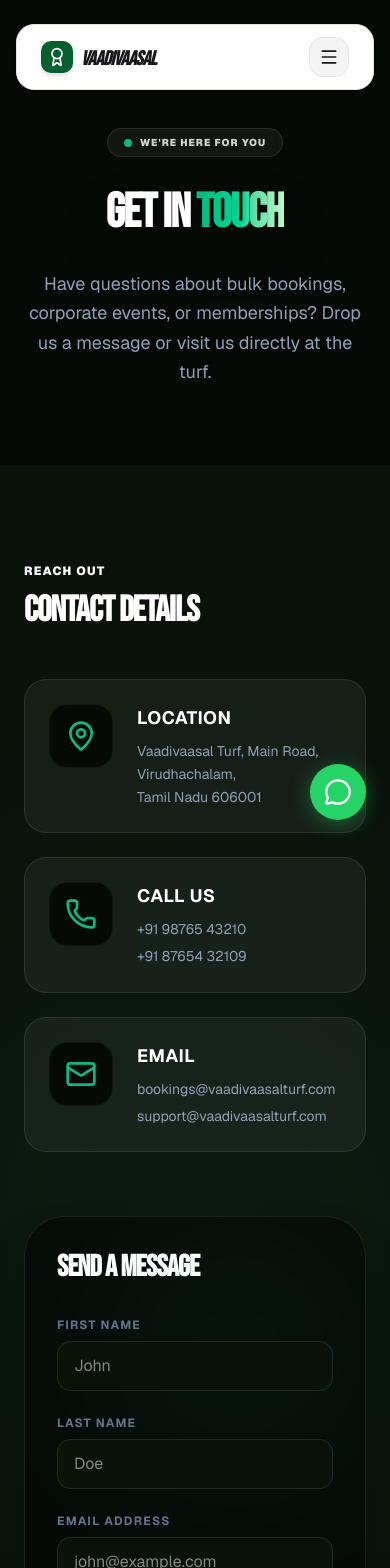
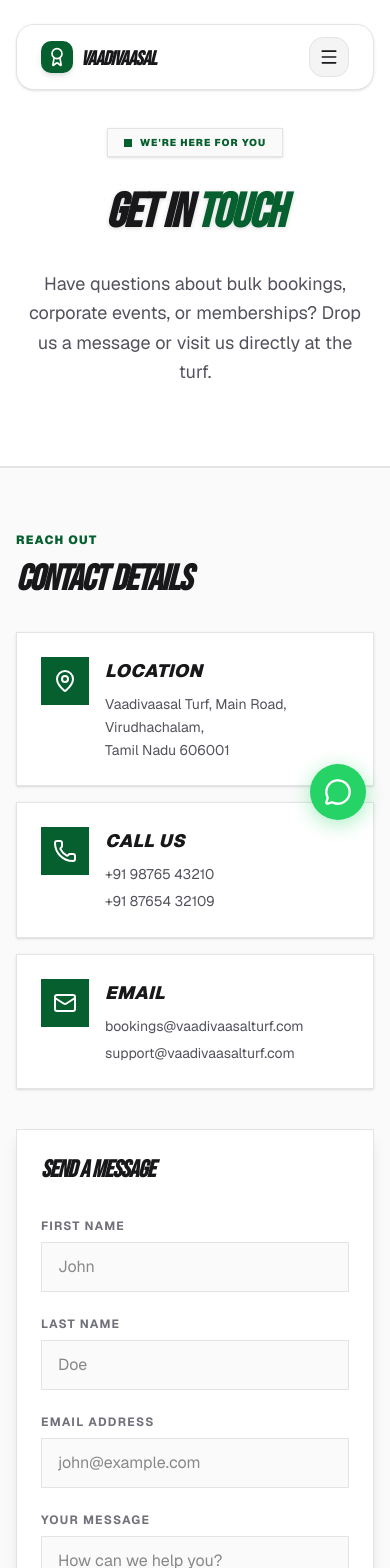
Before and after one commit to anbuselvamA/VAADIVASAL-, a Next.js app: page /contact in a window 390 px wide. Shown: the top 1568 px of the page. Built offline with nearby package versions, Linux system fonts and the light colour scheme.

Commit message:
UI: Refactored Facilities and Contact pages to Light Athletic theme

```diff
--- a/src/app/contact/page.tsx
+++ b/src/app/contact/page.tsx
@@ -9,28 +9,28 @@
 
 export default function ContactPage() {
   return (
-    <main className="min-h-screen bg-[#060a06] text-slate-100 font-sans selection:bg-white/30 relative">
+    <main className="min-h-screen bg-zinc-50 text-zinc-900 font-sans selection:bg-[#065f2e]/20 relative">
 
       {/* ── SHARED NAVBAR ── */}
       <Navbar />
 
       {/* ── CINEMATIC HEADER ── */}
-      <section className="relative pt-32 pb-20 flex items-center justify-center overflow-hidden border-b border-white/5">
-        <Spotlight className="-top-40 left-0 md:left-60 md:-top-20" fill="rgba(16, 185, 129, 0.15)" />
+      <section className="relative pt-32 pb-20 flex items-center justify-center overflow-hidden border-b border-zinc-200 bg-white">
+        <div className="absolute inset-0 z-0 bg-[radial-gradient(#e5e7eb_1px,transparent_1px)] [background-size:16px_16px] opacity-30" />
         <div className="relative z-10 max-w-4xl mx-auto px-6 text-center">
           <motion.div
             initial={{ opacity: 0, y: 20 }}
             animate={{ opacity: 1, y: 0 }}
             transition={{ duration: 0.8 }}
           >
-            <div className="inline-flex items-center gap-2 px-4 py-1.5 rounded-full border border-white/10 bg-white/5 mb-8 backdrop-blur-md">
-              <span className="w-2 h-2 rounded-full bg-[#10b981]"></span>
-              <span className="text-[10px] font-black tracking-widest text-zinc-300 uppercase">We're Here For You</span>
+            <div className="inline-flex items-center gap-2 px-4 py-1.5 border border-zinc-200 bg-zinc-50 mb-8 shadow-sm">
+              <span className="w-2 h-2 rounded-none bg-[#065f2e]"></span>
+              <span className="text-[10px] font-black tracking-widest text-[#065f2e] uppercase">We're Here For You</span>
             </div>
-            <h1 className="text-5xl md:text-7xl lg:text-8xl font-black font-heading uppercase tracking-tight text-white drop-shadow-2xl">
-              GET IN <span className="text-transparent bg-clip-text bg-gradient-to-r from-[#10b981] via-emerald-400 to-green-200">TOUCH</span>
+            <h1 className="text-5xl md:text-7xl lg:text-8xl font-black font-heading uppercase tracking-tight italic text-zinc-900 drop-shadow-sm">
+              GET IN <span className="text-[#065f2e]">TOUCH</span>
             </h1>
-            <p className="mt-8 text-lg text-slate-400 max-w-2xl mx-auto leading-relaxed">
+            <p className="mt-8 text-lg text-zinc-600 max-w-2xl mx-auto leading-relaxed">
               Have questions about bulk bookings, corporate events, or memberships? Drop us a message or visit us directly at the turf.
             </p>
           </motion.div>
@@ -38,80 +38,76 @@
       </section>
 
       {/* ── CONTACT GRID ── */}
-      <section className="py-24 bg-[#0a120a] relative">
-        <div className="absolute inset-0 bg-[radial-gradient(circle_at_center,rgba(16,185,129,0.05)_0%,transparent_70%)] pointer-events-none" />
-
-        <div className="max-w-7xl mx-auto px-6 grid grid-cols-1 lg:grid-cols-2 gap-16 relative z-10">
+      <section className="py-16 md:py-24 bg-zinc-50 relative border-t border-zinc-200">
+        <div className="max-w-7xl mx-auto px-4 sm:px-6 grid grid-cols-1 lg:grid-cols-2 gap-10 lg:gap-16 relative z-10">
 
           {/* Info Side */}
           <div>
-            <h2 className="text-white font-black tracking-widest uppercase text-xs mb-3">Reach Out</h2>
-            <h3 className="text-4xl md:text-5xl font-black font-heading text-white uppercase tracking-tight mb-12">Contact Details</h3>
+            <h2 className="text-[#065f2e] font-black tracking-widest uppercase text-xs mb-3">Reach Out</h2>
+            <h3 className="text-4xl md:text-5xl font-black font-heading text-zinc-900 uppercase italic tracking-tight mb-8 lg:mb-12">CONTACT DETAILS</h3>
 
-            <div className="space-y-6">
-              <div className="flex gap-6 p-6 rounded-3xl bg-white/5 border border-white/10 hover:border-[#10b981]/30 transition-colors group">
-                <div className="w-16 h-16 rounded-2xl bg-[#060a06] border border-white/5 flex items-center justify-center shrink-0 group-hover:scale-105 transition-transform">
-                  <MapPin className="w-8 h-8 text-[#10b981]" />
+            <div className="space-y-4 sm:space-y-6">
+              <div className="flex gap-4 sm:gap-6 p-6 rounded-none bg-white border border-zinc-200 hover:border-[#065f2e] transition-colors group shadow-sm">
+                <div className="w-12 h-12 sm:w-16 sm:h-16 rounded-none bg-[#065f2e] flex items-center justify-center shrink-0 group-hover:scale-105 transition-transform">
+                  <MapPin className="w-6 h-6 sm:w-8 sm:h-8 text-white" />
                 </div>
                 <div>
-                  <h4 className="text-white font-bold text-lg mb-2 tracking-wide uppercase">Location</h4>
-                  <p className="text-slate-400 text-sm leading-relaxed">Vaadivaasal Turf, Main Road, Virudhachalam,<br/>Tamil Nadu 606001</p>
+                  <h4 className="text-zinc-900 font-black text-lg mb-2 tracking-wide uppercase italic">Location</h4>
+                  <p className="text-zinc-600 text-sm leading-relaxed">Vaadivaasal Turf, Main Road, Virudhachalam,<br/>Tamil Nadu 606001</p>
                 </div>
               </div>
 
-              <div className="flex gap-6 p-6 rounded-3xl bg-white/5 border border-white/10 hover:border-[#10b981]/30 transition-colors group">
-                <div className="w-16 h-16 rounded-2xl bg-[#060a06] border border-white/5 flex items-center justify-center shrink-0 group-hover:scale-105 transition-transform">
-                  <Phone className="w-8 h-8 text-[#10b981]" />
+              <div className="flex gap-4 sm:gap-6 p-6 rounded-none bg-white border border-zinc-200 hover:border-[#065f2e] transition-colors group shadow-sm">
+                <div className="w-12 h-12 sm:w-16 sm:h-16 rounded-none bg-[#065f2e] flex items-center justify-center shrink-0 group-hover:scale-105 transition-transform">
+                  <Phone className="w-6 h-6 sm:w-8 sm:h-8 text-white" />
                 </div>
                 <div>
-                  <h4 className="text-white font-bold text-lg mb-2 tracking-wide uppercase">Call Us</h4>
-                  <p className="text-slate-400 text-sm leading-relaxed mb-1">+91 98765 43210</p>
-                  <p className="text-slate-400 text-sm leading-relaxed">+91 87654 32109</p>
+                  <h4 className="text-zinc-900 font-black text-lg mb-2 tracking-wide uppercase italic">Call Us</h4>
+                  <p className="text-zinc-600 text-sm leading-relaxed mb-1">+91 98765 43210</p>
+                  <p className="text-zinc-600 text-sm leading-relaxed">+91 87654 32109</p>
                 </div>
               </div>
 
-              <div className="flex gap-6 p-6 rounded-3xl bg-white/5 border border-white/10 hover:border-[#10b981]/30 transition-colors group">
-                <div className="w-16 h-16 rounded-2xl bg-[#060a06] border border-white/5 flex items-center justify-center shrink-0 group-hover:scale-105 transition-transform">
-                  <Mail className="w-8 h-8 text-[#10b981]" />
+              <div className="flex gap-4 sm:gap-6 p-6 rounded-none bg-white border border-zinc-200 hover:border-[#065f2e] transition-colors group shadow-sm">
+                <div className="w-12 h-12 sm:w-16 sm:h-16 rounded-none bg-[#065f2e] flex items-center justify-center shrink-0 group-hover:scale-105 transition-transform">
+                  <Mail className="w-6 h-6 sm:w-8 sm:h-8 text-white" />
                 </div>
                 <div>
-                  <h4 className="text-white font-bold text-lg mb-2 tracking-wide uppercase">Email</h4>
-                  <p className="text-slate-400 text-sm leading-relaxed mb-1">bookings@vaadivaasalturf.com</p>
-                  <p className="text-slate-400 text-sm leading-relaxed">support@vaadivaasalturf.com</p>
+                  <h4 className="text-zinc-900 font-black text-lg mb-2 tracking-wide uppercase italic">Email</h4>
+                  <p className="text-zinc-600 text-sm leading-relaxed mb-1">bookings@vaadivaasalturf.com</p>
+                  <p className="text-zinc-600 text-sm leading-relaxed">support@vaadivaasalturf.com</p>
                 </div>
               </div>
             </div>
           </div>
 
           {/* Form Side */}
-          <div className="bg-[#060a06] border border-white/10 rounded-[2.5rem] p-8 md:p-10 shadow-2xl relative overflow-hidden">
-            <div className="absolute top-0 right-0 w-64 h-64 bg-[#10b981]/10 blur-[100px] rounded-full pointer-events-none" />
-
-            <h3 className="text-3xl font-black font-heading text-white uppercase tracking-tight mb-8">Send a Message</h3>
+          <div className="bg-white border border-zinc-200 rounded-none p-6 sm:p-8 md:p-10 shadow-lg relative overflow-hidden">
+            <h3 className="text-2xl sm:text-3xl font-black font-heading text-zinc-900 uppercase italic tracking-tight mb-8">SEND A MESSAGE</h3>
 
             <form className="space-y-6 relative z-10" onSubmit={(e) => e.preventDefault()}>
               <div className="grid grid-cols-1 sm:grid-cols-2 gap-6">
                 <div>
-                  <label className="block text-xs font-bold text-slate-500 uppercase tracking-widest mb-2">First Name</label>
-                  <input type="text" className="w-full bg-[#0a120a] border border-white/10 rounded-xl px-4 py-3 text-white focus:outline-none focus:border-[#10b981]/50 focus:ring-1 focus:ring-[#10b981]/50 transition-all" placeholder="John" />
+                  <label className="block text-xs font-bold text-zinc-500 uppercase tracking-widest mb-2">First Name</label>
+                  <input type="text" className="w-full bg-zinc-50 border border-zinc-200 rounded-none px-4 py-3 text-zinc-900 focus:outline-none focus:border-[#065f2e] focus:ring-1 focus:ring-[#065f2e] transition-all" placeholder="John" />
                 </div>
                 <div>
-                  <label className="block text-xs font-bold text-slate-500 uppercase tracking-widest mb-2">Last Name</label>
-                  <input type="text" className="w-full bg-[#0a120a] border border-white/10 rounded-xl px-4 py-3 text-white focus:outline-none focus:border-[#10b981]/50 focus:ring-1 focus:ring-[#10b981]/50 transition-all" placeholder="Doe" />
+                  <label className="block text-xs font-bold text-zinc-500 uppercase tracking-widest mb-2">Last Name</label>
+                  <input type="text" className="w-full bg-zinc-50 border border-zinc-200 rounded-none px-4 py-3 text-zinc-900 focus:outline-none focus:border-[#065f2e] focus:ring-1 focus:ring-[#065f2e] transition-all" placeholder="Doe" />
                 </div>
               </div>
 
               <div>
-                <label className="block text-xs font-bold text-slate-500 uppercase tracking-widest mb-2">Email Address</label>
-                <input type="email" className="w-full bg-[#0a120a] border border-white/10 rounded-xl px-4 py-3 text-white focus:outline-none focus:border-[#10b981]/50 focus:ring-1 focus:ring-[#10b981]/50 transition-all" placeholder="john@example.com" />
+                <label className="block text-xs font-bold text-zinc-500 uppercase tracking-widest mb-2">Email Address</label>
+                <input type="email" className="w-full bg-zinc-50 border border-zinc-200 rounded-none px-4 py-3 text-zinc-900 focus:outline-none focus:border-[#065f2e] focus:ring-1 focus:ring-[#065f2e] transition-all" placeholder="john@example.com" />
               </div>
 
               <div>
-                <label className="block text-xs font-bold text-slate-500 uppercase tracking-widest mb-2">Your Message</label>
-                <textarea rows={4} className="w-full bg-[#0a120a] border border-white/10 rounded-xl px-4 py-3 text-white focus:outline-none focus:border-[#10b981]/50 focus:ring-1 focus:ring-[#10b981]/50 transition-all resize-none" placeholder="How can we help you?"></textarea>
+                <label className="block text-xs font-bold text-zinc-500 uppercase tracking-widest mb-2">Your Message</label>
+                <textarea rows={4} className="w-full bg-zinc-50 border border-zinc-200 rounded-none px-4 py-3 text-zinc-900 focus:outline-none focus:border-[#065f2e] focus:ring-1 focus:ring-[#065f2e] transition-all resize-none" placeholder="How can we help you?"></textarea>
               </div>
 
-              <button className="w-full h-14 rounded-xl bg-[#10b981] text-black font-black text-sm uppercase tracking-wider flex items-center justify-center gap-2 hover:bg-[#059669] transition-all shadow-[0_0_20px_rgba(16,185,129,0.3)] hover:shadow-[0_0_30px_rgba(16,185,129,0.5)]">
+              <button className="w-full h-14 rounded-none bg-[#065f2e] text-white font-black text-sm uppercase tracking-wider flex items-center justify-center gap-2 hover:bg-[#04401f] transition-all shadow-sm hover:shadow-md">
                 <Send className="w-4 h-4" /> Send Message
               </button>
             </form>
```
Also changed, not shown: src/app/facilities/page.tsx (+34 -34 lines).
